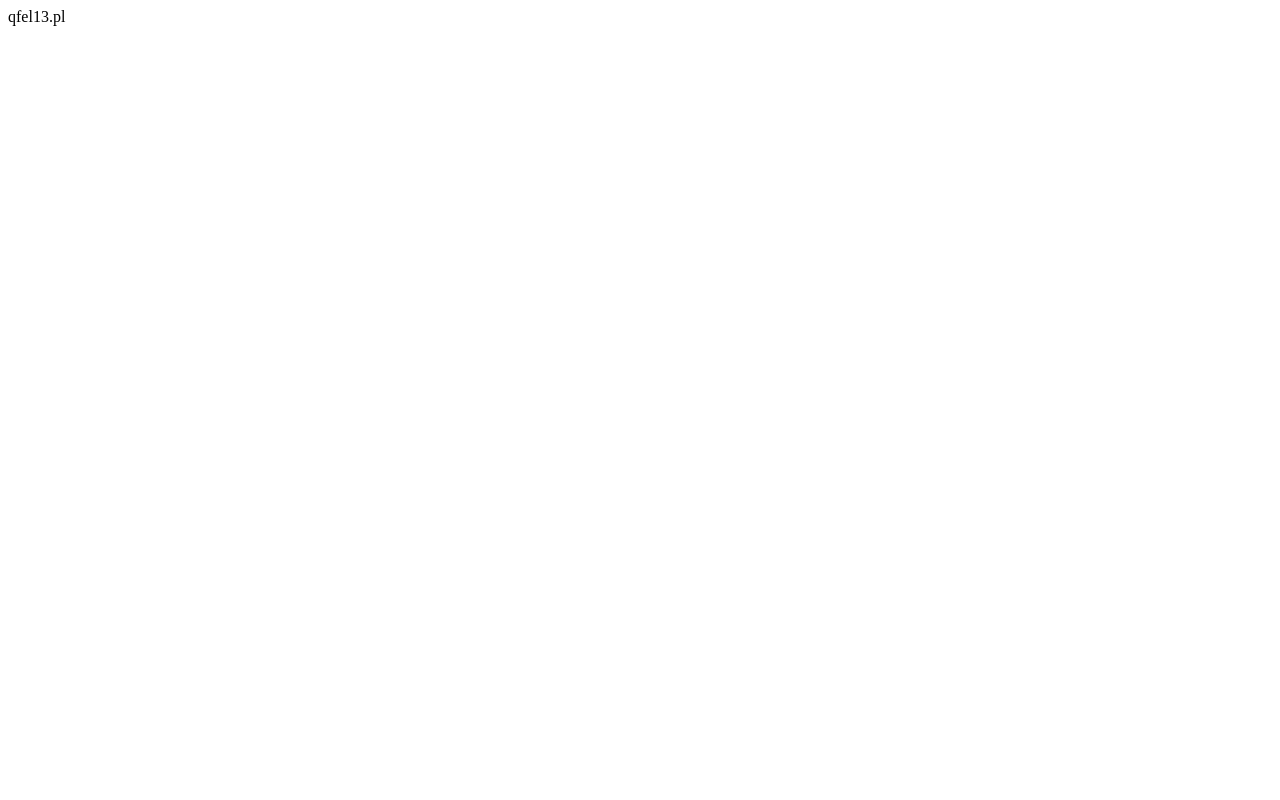
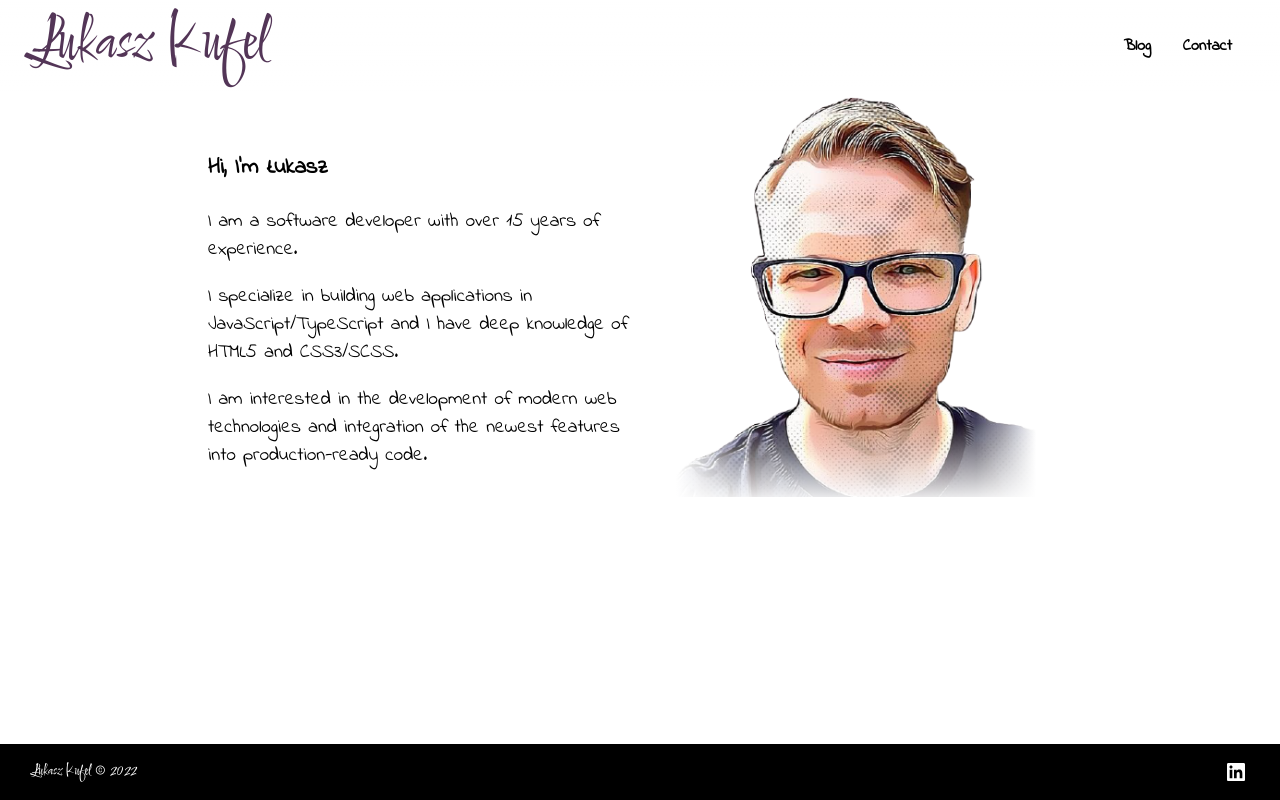
Before and after one commit to qfel13/qfel13.github.com, a plain HTML site: page index.html in a window 1280 px wide. Drawn offline with Linux system fonts and the light colour scheme.

Commit message:
Alpha version

```diff
--- a/index.html
+++ b/index.html
@@ -1,13 +1,77 @@
-<!DOCTYPE html>
+<!doctype html>
 <html lang="en">
-<head>
-<meta charset=utf-8 />
-<meta http-equiv="X-UA-Compatible" content="IE=edge">
-<title>qfel13</title>
-</head>
-<body>
-<div>
-  qfel13.pl
-</div>
-</body>
+  <head>
+    <!-- Required meta tags -->
+    <meta charset="utf-8">
+    <meta name="viewport" content="width=device-width, initial-scale=1, shrink-to-fit=no">
+    <link rel="shortcut icon" href="favicon.png">
+    <link rel="preconnect" href="https://fonts.googleapis.com">
+    <link rel="preconnect" href="https://fonts.gstatic.com" crossorigin>
+    <link href="https://fonts.googleapis.com/css2?family=Comforter&display=swap&subset=greek,cyrillic,latin-ext" rel="stylesheet">
+    <link href="https://fonts.googleapis.com/css2?family=Indie+Flower&subset=latin&display=swap" rel="stylesheet">
+    <link href="https://fonts.googleapis.com/css2?family=Indie+Flower&subset=latin&text=ŁłąĄ" rel="stylesheet">
+    <!-- Bootstrap CSS -->
+    <!-- <link rel="stylesheet" href="https://cdn.jsdelivr.net/npm/bootstrap@4.5.3/dist/css/bootstrap.min.css" integrity="sha384-TX8t27EcRE3e/ihU7zmQxVncDAy5uIKz4rEkgIXeMed4M0jlfIDPvg6uqKI2xXr2" crossorigin="anonymous">-->
+    <link rel="stylesheet" href="main.css">
+
+    <title>q13 - home</title>
+  </head>
+  <body>
+
+    <nav class="main-nav">
+      <div class="logo">
+        <a href="/">Łukasz Kufel</a>
+      </div>
+      <input id="nav-toggle" type="checkbox">
+
+      <ul class="nav-links">
+        <li><a href="/blog">Blog</a></li>
+        <li><a href="/contact">Contact</a></li>
+      </ul>
+      <!-- animated nav -->
+      <label class="nav-toggle-open" for="nav-toggle">
+        …
+      </label>
+      <label class="nav-toggle-close" for="nav-toggle">
+        ⇠
+      </label>
+    </nav>
+
+  <section class="content">
+    <div class="content-wrapper">
+      <div class="description">
+        <h3>Hi, I'm Łukasz</h3>
+        <p>I am a software developer with over 15 years of experience.</p>
+        <p>I specialize in building web applications in
+        JavaScript/TypeScript and I have deep knowledge of HTML5
+        and CSS3/SCSS.</p>
+        <p>I am interested in the development of modern web
+        technologies and integration of the newest features into
+        production-ready code.</p>
+      </div>
+      <div class="me">
+        <span class="line">
+          <img src="q14.png">
+        </span>
+      </div>
+    </div>
+  </section>
+
+
+  <!--====== Footer ======-->
+  <footer>
+    <div class="footer-content">
+      <div class="copy">
+        Łukasz Kufel © 2022
+      </div>
+      <div class="social">
+        <a href="https://www.linkedin.com/in/qfel13/">
+          <svg class="linkedin" fill="white" role="img" viewBox="0 0 24 24" xmlns="http://www.w3.org/2000/svg"><path d="M19.7,3H4.3C3.582,3,3,3.582,3,4.3v15.4C3,20.418,3.582,21,4.3,21h15.4c0.718,0,1.3-0.582,1.3-1.3V4.3 C21,3.582,20.418,3,19.7,3z M8.339,18.338H5.667v-8.59h2.672V18.338z M7.004,8.574c-0.857,0-1.549-0.694-1.549-1.548 c0-0.855,0.691-1.548,1.549-1.548c0.854,0,1.547,0.694,1.547,1.548C8.551,7.881,7.858,8.574,7.004,8.574z M18.339,18.338h-2.669 v-4.177c0-0.996-0.017-2.278-1.387-2.278c-1.389,0-1.601,1.086-1.601,2.206v4.249h-2.667v-8.59h2.559v1.174h0.037 c0.356-0.675,1.227-1.387,2.526-1.387c2.703,0,3.203,1.779,3.203,4.092V18.338z"></path></svg>
+        </a>
+      </div>
+    </div>
+  </footer>
+  <!--====== End Footer ======-->
+
+    </body>
 </html>
--- /dev/null
+++ b/main.css
@@ -0,0 +1,277 @@
+:root {
+  --blue-top: #006cc8;
+  --blue-bottom: #5baefd;
+  --blue1: #edf4fe;
+  --blue2: #c1e3ff;
+  --blue3: #70bdf2;
+  --blue4: #153f65;
+  --blue5: #03131f;
+
+  --primary: #ff9457;
+  --secondary: #ffe18e;
+  --gradient: linear-gradient(var(--blue-top), var(--blue-bottom));
+  --other-color: #e66465;
+  --other-color2: #9198e5;
+}
+
+*, ::after, ::before {
+  box-sizing: border-box;
+}
+
+html, body {
+  margin: 0;
+}
+
+html {
+  font-size: 16px;
+}
+
+body {
+  font-family: 'Indie Flower', 'Courier New', Courier, monospace;
+}
+
+
+a {
+  color: #007bff;
+  color: #533557;
+  text-decoration: none;
+}
+
+a:hover {
+  color: #0056b3;
+  text-decoration: underline;
+}
+
+.main-nav {
+  font-family: 'Indie Flower', 'Courier New', Courier, monospace;
+  position: fixed;
+  top: 0;
+  left: 0;
+  width: 100%;
+  z-index: 99;
+  display: flex;
+  justify-content: space-between;
+  padding: 0 1rem;
+  background: linear-gradient(to bottom, white, rgba(255,255,255, .5));
+}
+
+.logo {
+  font-size: 2rem;
+  font-family: 'Comforter', cursive;
+}
+
+.nav-close {
+  display: block;
+  font-size: 2rem;
+}
+
+.nav-links {
+  display: none;
+}
+.nav-links {
+  flex: 1 0 auto;
+  padding: 1rem 0;
+  list-style: none;
+  display: none;
+
+  justify-content: flex-end;
+  align-items: center;
+  margin: 0;
+}
+
+.nav-links a {
+  color: black;
+  font-weight: bold;
+  text-decoration: none;
+}
+
+.nav-links a.active,
+.nav-links a:active {
+  text-decoration: underline;
+}
+
+.nav-links li {
+  flex: 0 0 auto;
+  padding: 0 1rem;
+}
+
+.content {
+  min-height: calc(100vh - 3.5rem);
+
+  padding-top: 4rem;
+  font-family: 'Indie Flower', 'Courier New', Courier, monospace;
+}
+
+.content-wrapper {
+  display: flex;
+  flex-direction: column;
+  align-items: center;
+  max-width: 56rem;
+  margin: 0 auto;
+}
+
+.content .description {
+  margin: 1rem;
+  flex: 1 0 auto;
+  order: 2;
+}
+
+.content .me {
+  flex: 1 0 auto;
+  order: 1;
+  margin-bottom: 1rem;
+}
+
+.content .me img {
+  width: 250px;
+}
+
+
+@media (min-width: 375px) {
+  .content .me img {
+    width: 300px
+  }
+}
+
+@media (min-width: 768px) {
+  .logo {
+    font-size: 4rem;
+  }
+  .main-nav {
+    padding: 0 2rem;
+  }
+
+
+
+  .nav-close {
+    display: none;
+  }
+
+  .content {
+    padding-top: 6rem;
+  }
+  .content-wrapper {
+    flex-direction: row;
+  }
+
+  .content-wrapper .description {
+    order: 1;
+    flex: 1 0 0;
+  }
+
+  .content-wrapper .me {
+    order: 2;
+    flex: 1 0 0;
+  }
+
+  .content .me img {
+    width: 300px
+  }
+}
+
+
+
+
+
+
+
+@media (min-width: 1024px) {
+  .content-wrapper .description {
+    font-size: 1.2rem;
+  }
+  .content .me img {
+    width: 400px
+  }
+}
+
+.footer-content {
+  font-family: 'Comforter', cursive;
+  display: flex;
+  background: black;
+  /* background: linear-gradient(0deg, black, transparent); */
+  color: white;
+  padding: 1rem 2rem;
+  height: 3.5rem;
+}
+
+.copy {
+  flex: 1 0 auto;
+
+}
+
+.social {
+  justify-self: flex-end;
+  display: flex;
+}
+
+.linkedin {
+  justify-self: flex-end;
+  width: 24px;
+  height: 24px;
+}
+
+.line {
+  display: inline-block;
+  position: relative;
+}
+.line:after {
+  content: "";
+  display: block;
+  width: 100%;
+  height: 100%;
+  /* rgb(246, 195, 144) */
+  background-image: linear-gradient(to bottom, rgba(255,255,255,0) 80%,rgba(255,255,255,1) 100%),
+    linear-gradient(to left, rgba(255,255,255,0) 80%,rgb(255, 255, 255) 95%),
+    linear-gradient(to right, rgba(255,255,255,0) 80%,rgb(255, 255, 255) 95%);
+  position: absolute;
+  top: 0;
+  left: 0;
+  z-index: 2;
+}
+
+/* anomated nav */
+
+/* Toggle Functionality */
+#nav-toggle {
+  display: none;
+}
+
+@media (min-width: 768px) {
+  #nav-toggle ~ .nav-links {
+    display: flex;
+  }
+  .nav-toggle-open,
+  .nav-toggle-close {
+    display: none;
+  }
+}
+
+#nav-toggle:checked ~ .nav-links {
+  display: block;
+  padding-top: 2rem;
+  height: 10rem;
+}
+
+#nav-toggle:checked ~ .nav-toggle-open {
+  display: none;
+}
+
+.nav-toggle-close {
+  display: none;
+}
+
+#nav-toggle:checked ~ .nav-toggle-close {
+  display: block;
+}
+
+#toggle:checked ~ .toggle-container .button-toggle:before {
+  transform: translateY(-50%) rotate(45deg) scale(1);
+}
+#toggle:checked ~ .toggle-container .button-toggle:after {
+  transform: translateY(-50%) rotate(-45deg) scale(1);
+}
+#toggle:checked ~ .nav {
+  margin-bottom: 100px;
+  pointer-events: auto;
+  transform: translate(50px, 50px);
+}
```
Also changed, not shown: favicon.png (added), q14.png (added), 1 other file.
